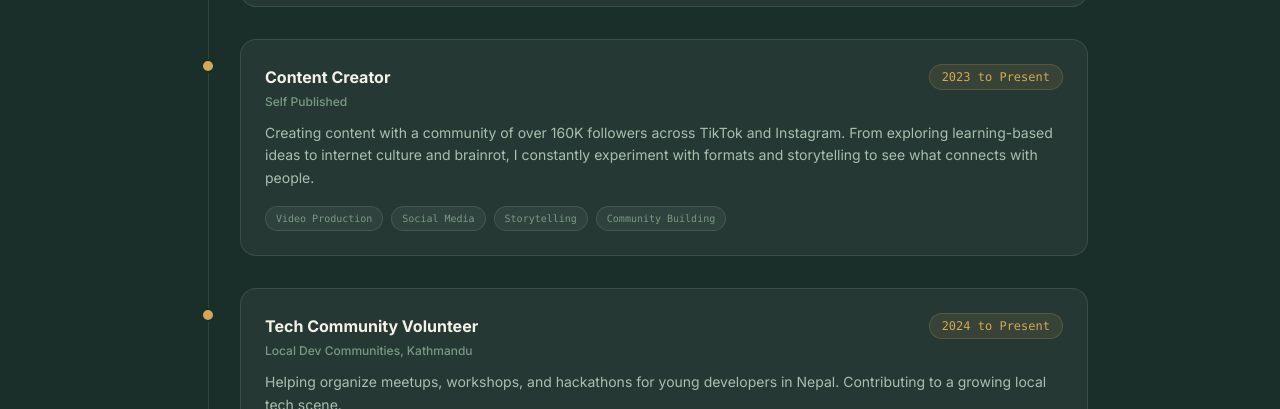
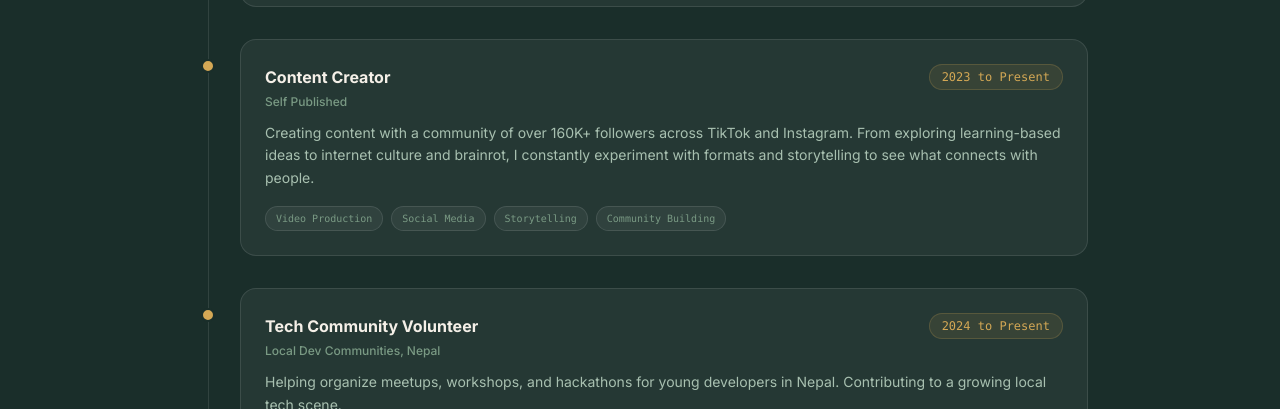
Before and after one commit to MaulikI8/aashutoshportfolio, a Next.js app: page / in a window 1280 px wide. Shown: the part 5700-6109 px from the top of the page. Built offline with nearby package versions, Linux system fonts and the light colour scheme.

Commit message:
Refine content in Experience section (160K+ followers, Local Dev Communities Nepal)

```diff
--- a/app/page.tsx
+++ b/app/page.tsx
@@ -752,12 +752,12 @@ function Experience() {
       role: 'Content Creator',
       org: 'Self Published',
       period: '2023 to Present',
-      desc: 'Creating content with a community of over 160K followers across TikTok and Instagram. From exploring learning-based ideas to internet culture and brainrot, I constantly experiment with formats and storytelling to see what connects with people.',
+      desc: 'Creating content with a community of over 160K+ followers across TikTok and Instagram. From exploring learning-based ideas to internet culture and brainrot, I constantly experiment with formats and storytelling to see what connects with people.',
       tags: ['Video Production', 'Social Media', 'Storytelling', 'Community Building'],
     },
     {
       role: 'Tech Community Volunteer',
-      org: 'Local Dev Communities, Kathmandu',
+      org: 'Local Dev Communities, Nepal',
       period: '2024 to Present',
       desc: 'Helping organize meetups, workshops, and hackathons for young developers in Nepal. Contributing to a growing local tech scene.',
       tags: ['Event Organization', 'Public Speaking', 'Community'],
```
